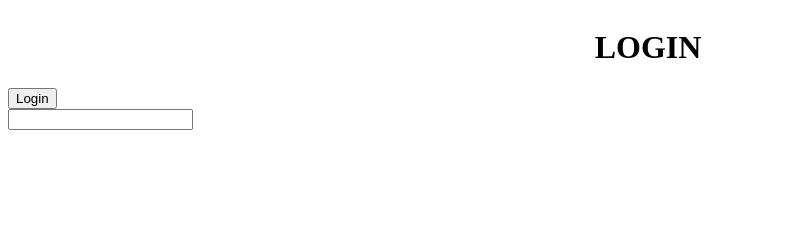
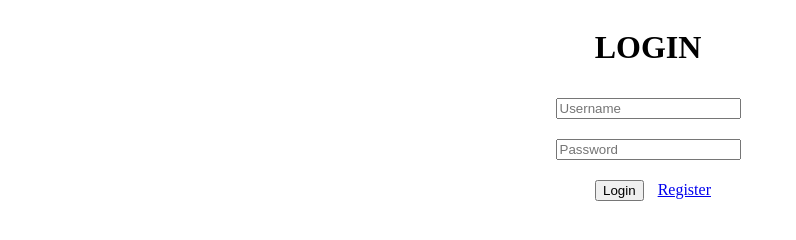
Before and after one commit to PatrickDominick/App-in-a-day-Front-End, a plain HTML site: page login-page.html in a window 1280 px wide. Shown: the whole page, without its empty margins (0-796 px from the left). Drawn offline with Linux system fonts and the light colour scheme.

Commit message:
styled log in page

```diff
--- a/login-page.html
+++ b/login-page.html
@@ -16,7 +16,31 @@
             align-items: center;
         }
 
+        .body-wrapper .login-wrapper{
+            display: flex;
+            flex-direction: column;
+            width: 100vw;
+            align-items: center;
+            justify-content: space-between;
+        }
 
+        .body-wrapper .login-wrapper .input-area {
+            display: flex;
+            flex-direction: column;
+            justify-content: space-between;
+        }
+
+        #username-input {
+            margin: 10px;
+        }
+
+        #password-input {
+            margin: 10px;
+        }
+
+        #login-button {
+            margin: 10px;
+        }
 
     </style>
 
@@ -44,15 +68,17 @@
         </div>
 
         <div class="body-wrapper">
+            <div class="login-wrapper">
+                <div class="input-area">
+                    <input id="username-input" type="text" placeholder="Username">
+                    <input id="password-input" type="text" placeholder="Password">
+                </div>
 
-            <div class="button-wrapper">
-                <button id= "Login-button">Login</button>
+                <div class="button-wrapper">
+                    <button id= "login-button">Login</button>
+                    <a href="register.html">Register</button>
+                </div>
             </div>
-
-            <div class="text-area">
-                <input type="text">
-            </div>
-
         </div>
 
         <div class="footer-wrapper">
```
Also changed, not shown: register.html (added).
